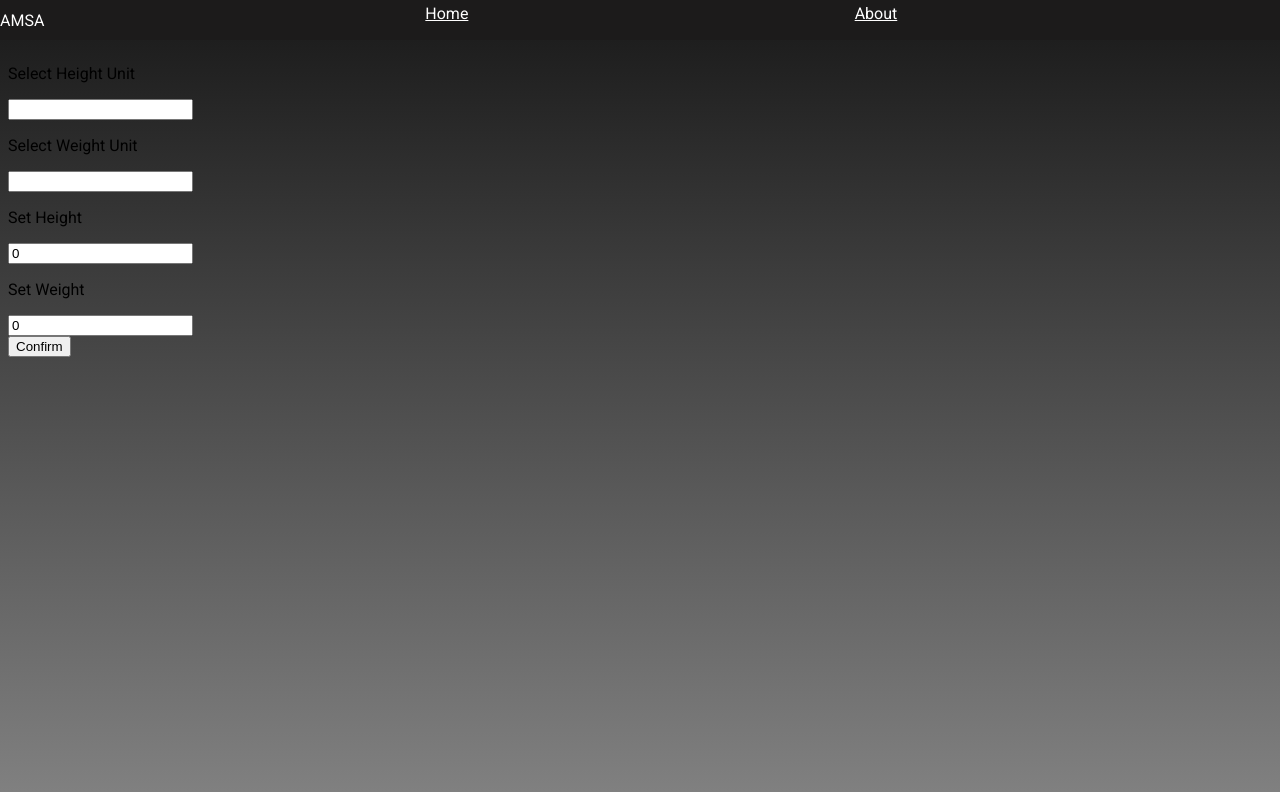
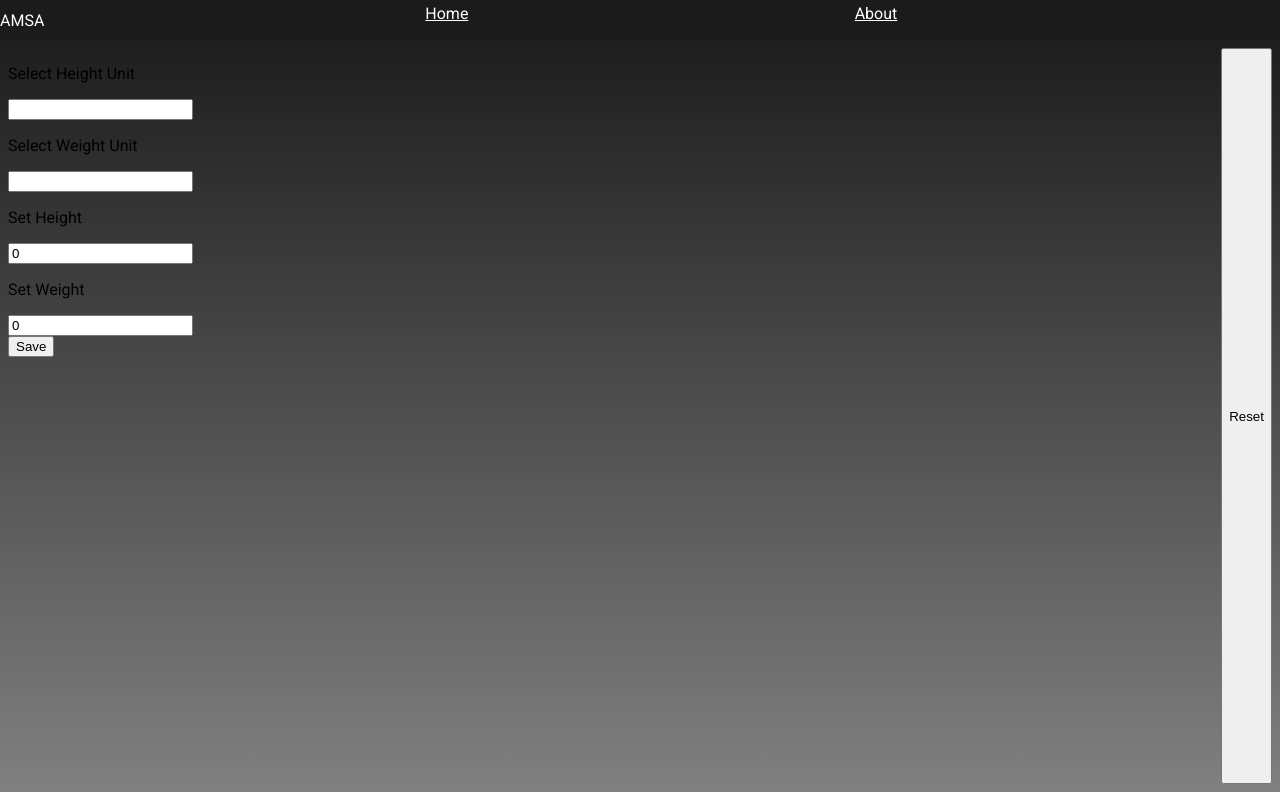
Before and after one commit to MohamedSamb20/amsa, a React app: page /settings in a window 1280 px wide. Built offline with nearby package versions, Linux system fonts and the light colour scheme; no server answers; the HTML template or start-up script is replaced by a standard one.

Commit message:
added reser button

```diff
--- a/client/src/components/pages/SettingsPage.js
+++ b/client/src/components/pages/SettingsPage.js
@@ -5,12 +5,13 @@ import "./HomePage.css";
 
 const Settings = (props) => {
   document.title = 'Settings'
-  const [data, setData] = useState({
+  const set = {
     weightUnit: "",
     heightUnit: "",
     weight: 0,
     height: 0,
-  });
+  };
+  const [data, setData] = useState(set);
 
   const handleInputChange = (event) => {
     const { name, value } = event.target;
@@ -18,6 +19,10 @@ const Settings = (props) => {
       ...prevProps,
       [name]: value,
     }));
+  };
+
+  const handleReset = (event) => {
+    setData(set);
   };
 
   const sendData = (e) => {
@@ -51,7 +56,7 @@ const Settings = (props) => {
             <input
               type="text"
               name="weightUnit"
-              value={data.weight.Unit}
+              value={data.weightUnit}
               onChange={handleInputChange}
             />
           </div>
@@ -75,9 +80,10 @@ const Settings = (props) => {
             />
           </div>
 
-          <button type="submit">Confirm</button>
+          <button type="submit">Save</button>
         </div>
       </form>
+      <button type = 'reset' onClick = {handleReset}> Reset </button>
     </div>
   );
 };
```
